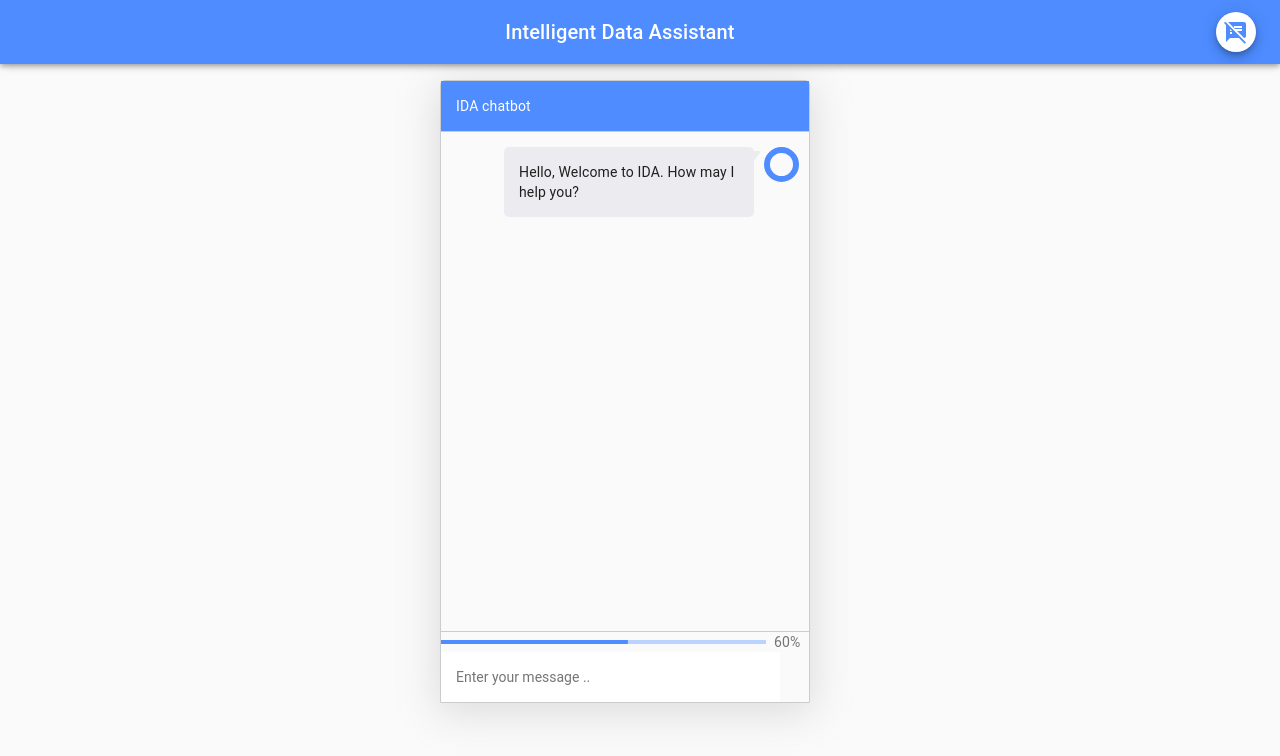
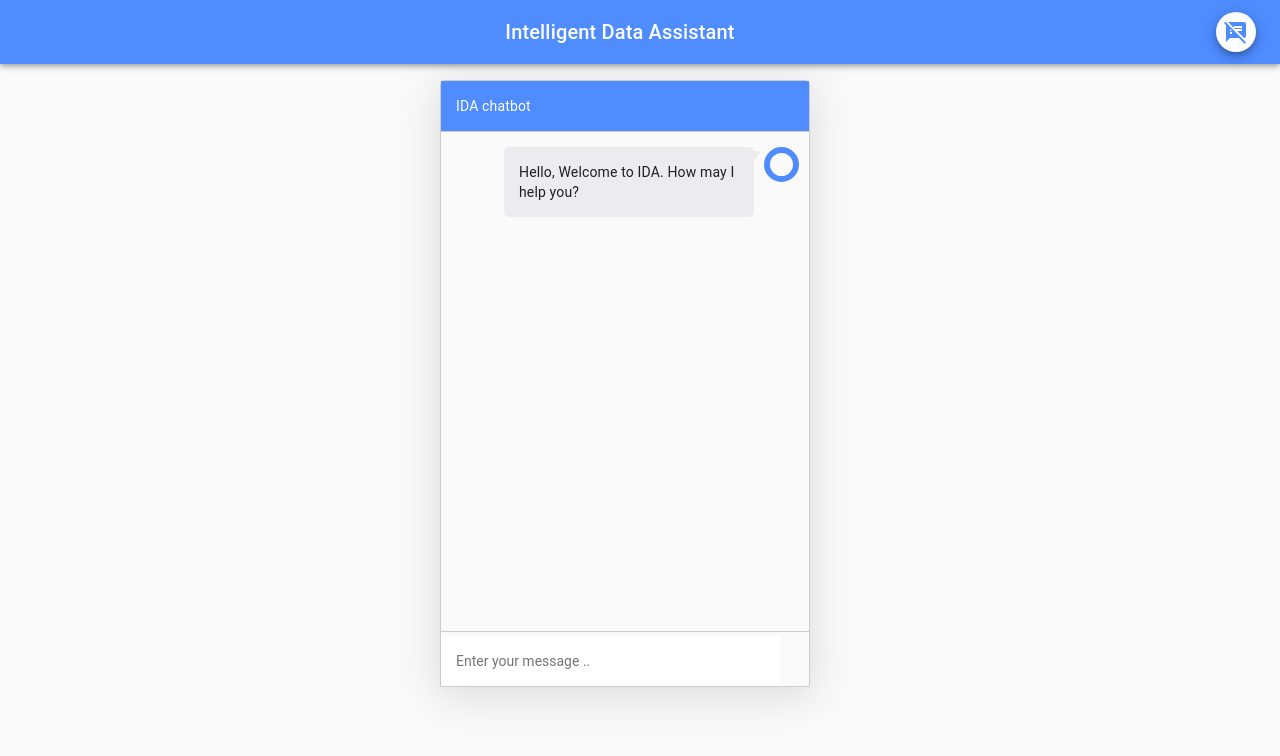
Before and after one commit to dice-group/IDA, a React (Create React App) app in the folder frontend/: page / in a window 1280 px wide. Shown: the top 756 px of the page. Built offline with nearby package versions, Linux system fonts and the light colour scheme.

Commit message:
feat(ida-125): loading bar finished

```diff
--- a/frontend/src/components/chatbot/chatbot.css
+++ b/frontend/src/components/chatbot/chatbot.css
@@ -10,6 +10,10 @@
   z-index: 1200;
 }
 
+.hide-progress-bar {
+  visibility: hidden;
+}
+
 @media (min-width: 992px) {
   .no-data .sc-chat-window {
     right: 43%;
--- a/frontend/src/components/chatbot/chatbotcomp.js
+++ b/frontend/src/components/chatbot/chatbotcomp.js
@@ -3,7 +3,7 @@ import axios from "axios";
 import "./chatbotcomp.css";
 import { IDA_CONSTANTS } from "../constants";
 import IDAChatbotActionHandler from "../action-handler";
-import LinearWithValueLabel from "../progress/progress";
+import IDALinearProgress from "../progress/progress";
 
 export default class ChatApp extends React.Component {
 
@@ -12,6 +12,7 @@ export default class ChatApp extends React.Component {
         this.state = {
             title: 'IDA chatbot',
             iterator: -1,
+			hideProgress: true,
             messages: [{
                 sender: "them",
                 type: "text",
@@ -45,7 +46,6 @@ export default class ChatApp extends React.Component {
     }
 
     messageSend = (e) => {
-        console.log("Message Handler")
         let msgs = [...this.state.messages],
             user_msgs = msgs.filter(v => v.sender === 'user');
 
@@ -53,7 +53,6 @@ export default class ChatApp extends React.Component {
          * Section to manage new message from the user
          */
         if (e.keyCode === 13 && e.target.value !== '') {
-            console.log("Key Up Handler")
             let msg = {
                 sender: 'user', message: e.target.value, key: Math.random(), timestamp: "",
                 senderName: "user",
@@ -63,6 +62,7 @@ export default class ChatApp extends React.Component {
             msgs = [...msgs, msg];
             this.setState({
                 messages: msgs,
+				hideProgress: false,
                 iterator: msgs.filter(v => v.sender === 'user').length - 1
             });
             e.target.value = ''
@@ -75,10 +75,13 @@ export default class ChatApp extends React.Component {
                     IDAChatbotActionHandler(this.props, actionCode, payload);
 
                 })
-                .catch((err) => {
-                    console.log("error");
+                .catch(err => {
                     console.log(err);
-                });
+                }).finally(() => {
+                	this.setState({
+						hideProgress: true
+					})
+				});
 
         }
 
@@ -128,7 +131,7 @@ export default class ChatApp extends React.Component {
                         </div>
 
                         <div className="chat-area-input" >
-                            <LinearWithValueLabel value={this.state.progressValue} />
+                            <IDALinearProgress hide={this.state.hideProgress}/>
                             <input type="text" placeholder="Enter your message .." onKeyUp={this.messageSend} value={this.state.newValue} />
                         </div>
                     </div>
--- a/frontend/src/components/progress/progress.js
+++ b/frontend/src/components/progress/progress.js
@@ -1,32 +1,7 @@
 import React from 'react';
-import PropTypes from 'prop-types';
 import { makeStyles } from '@material-ui/core/styles';
 import LinearProgress from '@material-ui/core/LinearProgress';
-import Typography from '@material-ui/core/Typography';
 import Box from '@material-ui/core/Box';
-
-function LinearProgressWithLabel(props) {
-    return (
-        <Box display="flex" alignItems="center">
-            <Box width="100%" mr={1}>
-                <LinearProgress variant="determinate" {...props} />
-            </Box>
-            <Box minWidth={35}>
-                <Typography variant="body2" color="textSecondary">{`${Math.round(
-                    props.value,
-                )}%`}</Typography>
-            </Box>
-        </Box>
-    );
-}
-
-LinearProgressWithLabel.propTypes = {
-    /**
-     * The value of the progress indicator for the determinate and buffer variants.
-     * Value between 0 and 100.
-     */
-    value: PropTypes.number.isRequired,
-};
 
 const useStyles = makeStyles({
     root: {
@@ -34,7 +9,8 @@ const useStyles = makeStyles({
     },
 });
 
-export default function LinearWithValueLabel(props) {
+export default function IDALinearProgress(props) {
+	console.log(props);
     const classes = useStyles();
     const [progress, setProgress] = React.useState(0);
     React.useEffect(() => {
@@ -48,7 +24,11 @@ export default function LinearWithValueLabel(props) {
 
     return (
         <div className={classes.root}>
-            <LinearProgressWithLabel value={progress} />
+			<Box display="flex" alignItems="center" visibility={props.hide ? 'hidden' : 'visible'}>
+				<Box width="100%">
+					<LinearProgress variant="indeterminate" />
+				</Box>
+			</Box>
         </div>
     );
 }
```
